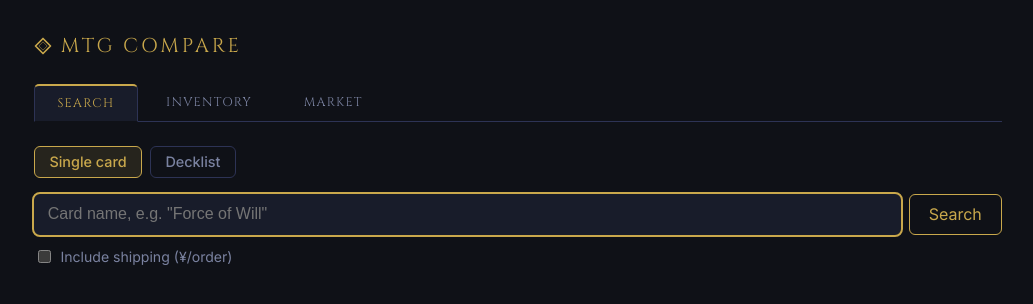
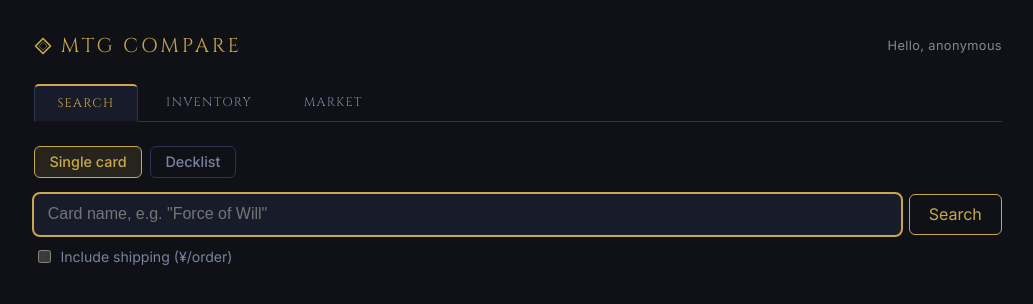
Before and after one commit to pvarasa/mtgcompare, a Flask app: page / in a window 1280 px wide. Shown: the top 304 px of the page, without its empty margins (122-1155 px from the left). Run offline with Flask 3, Linux system fonts and the light colour scheme; parts of the project's set-up code (start-up, migrations or seed data) failed here and were passed over; some libraries are stand-ins or nearby versions.

Commit message:
Show authenticated user in header and pass identity to inventory

```diff
--- a/mtgcompare/templates/base.html
+++ b/mtgcompare/templates/base.html
@@ -44,6 +44,15 @@
       display: flex;
       align-items: center;
       gap: .55rem;
+      justify-content: space-between;
+    }
+    .user-greeting {
+      font-family: 'Inter', system-ui, sans-serif;
+      font-size: .8rem;
+      font-weight: 400;
+      letter-spacing: .03em;
+      text-transform: none;
+      color: var(--fg-muted, #888);
     }
     h2 {
       font-family: 'Inter', system-ui, sans-serif;
@@ -223,11 +232,14 @@
 </head>
 <body>
   <h1>
-    <svg width="18" height="18" viewBox="0 0 24 24" aria-hidden="true" style="flex-shrink:0">
-      <path d="M12 2 L22 12 L12 22 L2 12 Z" fill="none" stroke="currentColor" stroke-width="2.2" stroke-linejoin="round"/>
-      <path d="M12 6.5 L17.5 12 L12 17.5 L6.5 12 Z" fill="none" stroke="currentColor" stroke-width="1.2" stroke-linejoin="round" opacity="0.55"/>
-    </svg>
-    MTG Compare
+    <span style="display:flex;align-items:center;gap:.55rem">
+      <svg width="18" height="18" viewBox="0 0 24 24" aria-hidden="true" style="flex-shrink:0">
+        <path d="M12 2 L22 12 L12 22 L2 12 Z" fill="none" stroke="currentColor" stroke-width="2.2" stroke-linejoin="round"/>
+        <path d="M12 6.5 L17.5 12 L12 17.5 L6.5 12 Z" fill="none" stroke="currentColor" stroke-width="1.2" stroke-linejoin="round" opacity="0.55"/>
+      </svg>
+      MTG Compare
+    </span>
+    <span class="user-greeting">Hello, {{ current_user }}</span>
   </h1>
   {% include "_nav.html" %}
 
--- a/mtgcompare/web.py
+++ b/mtgcompare/web.py
@@ -44,6 +44,11 @@ def _get_user_id() -> str:
     if not db.IS_POSTGRES:
         return "local"
     return request.headers.get(_USER_ID_HEADER, "anonymous").strip() or "anonymous"
+
+
+@app.context_processor
+def _inject_current_user():
+    return {"current_user": _get_user_id()}
 
 _CONDITION_ABBR = {
     "nearmint": "NM", "nm": "NM",
```
